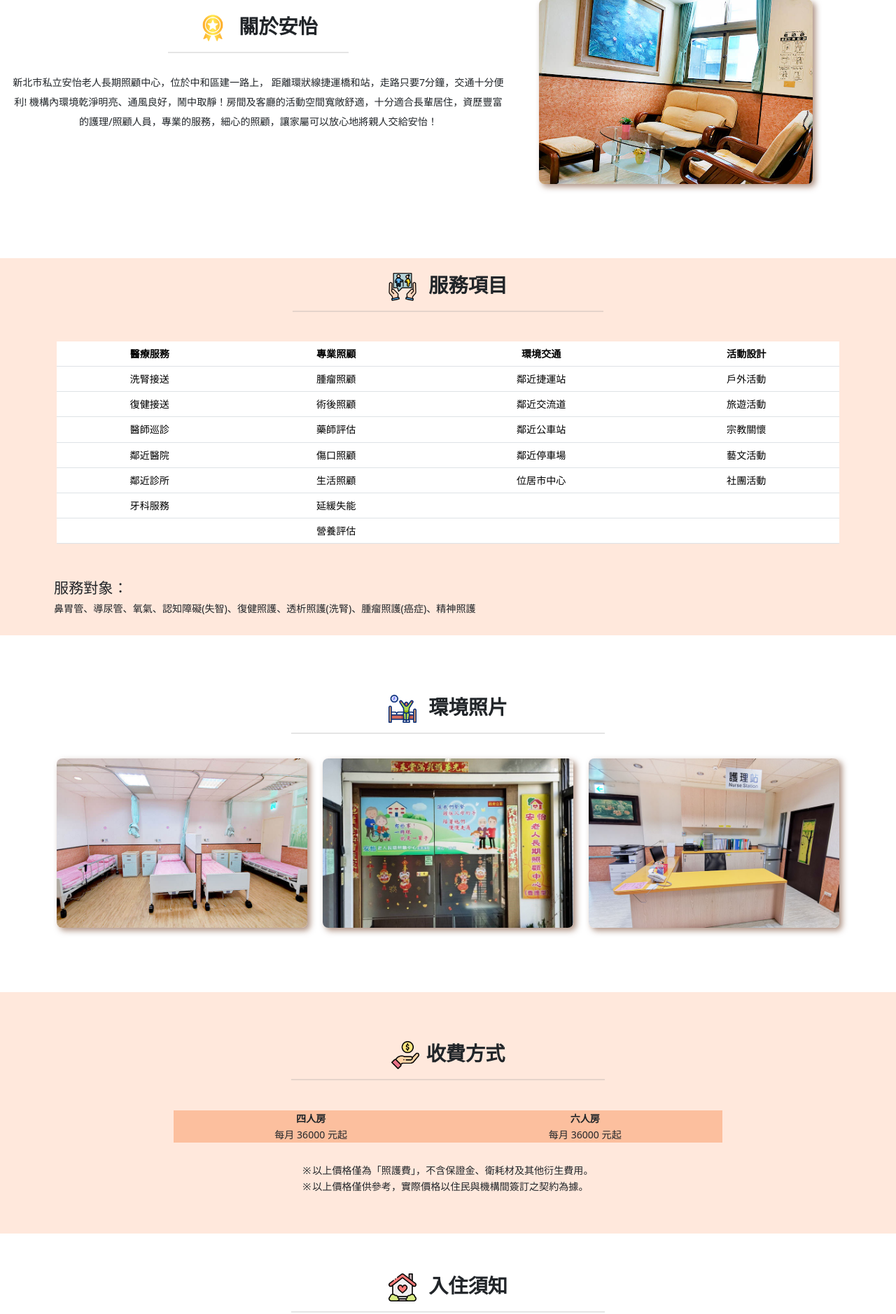
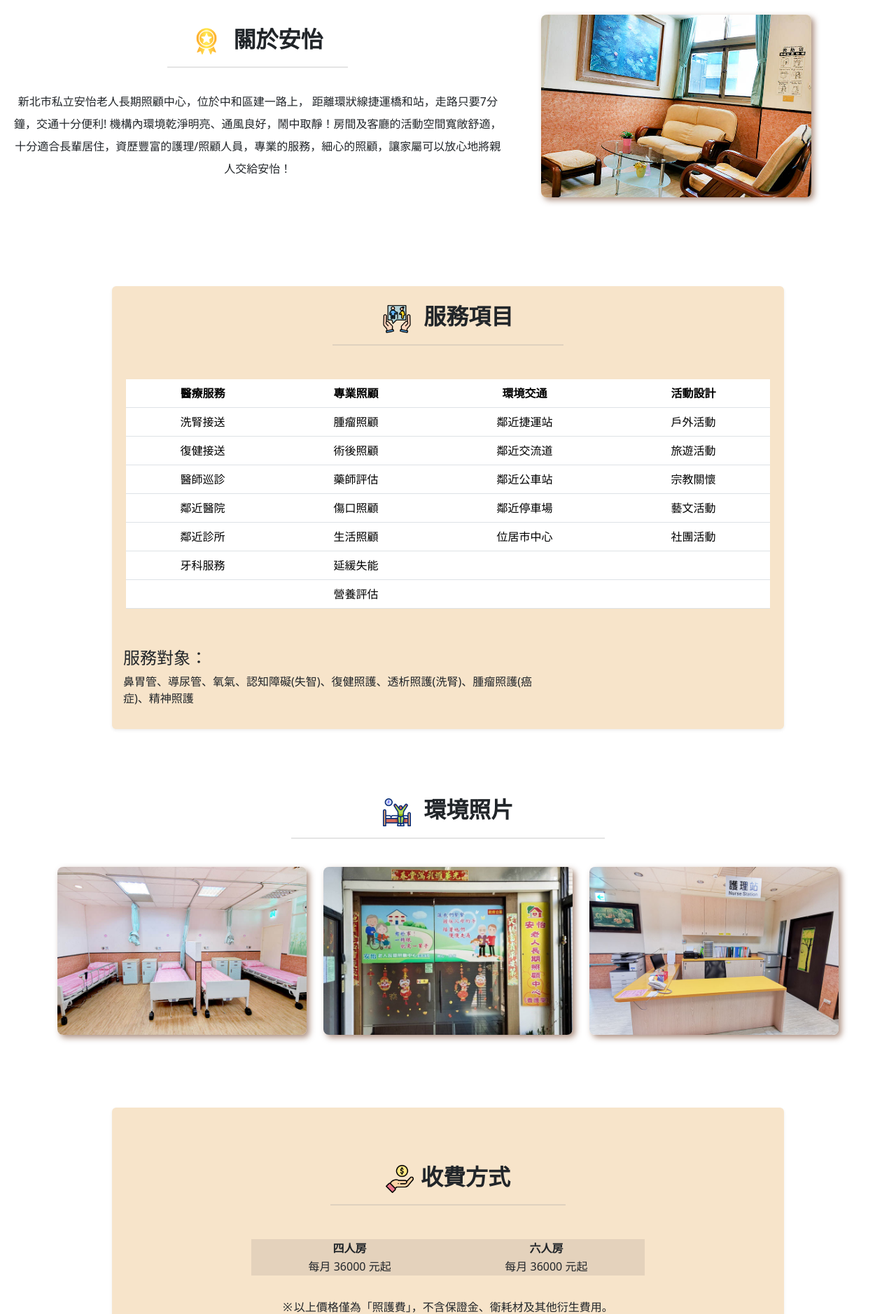
Before and after one commit to youyu129/webdesign_front_back, a PHP site: page / in a window 1280 px wide. Shown: the part 747-2625 px from the top of the page at 70% size. Run offline with PHP 8.4, Linux system fonts and the light colour scheme; data comes from the database, SQL or seed files in the repository.

Commit message:
修改前台配色和版面

```diff
--- a/api/db.php
+++ b/api/db.php
@@ -9,6 +9,7 @@ class DB{
 
     function __construct($table){
         $this->table=$table;
+        // $this->pdo=new PDO($this->dsn,'s1130206','s1130206');
         $this->pdo=new PDO($this->dsn,'root','');
     }
 
@@ -147,6 +148,7 @@ class DB{
 }
 // this要在物件內才可用
 function q($sql){
+    // $pdo=new PDO("mysql:host=localhost;charset=utf8;dbname=s1130206",'s1130206','s1130206');
     $pdo=new PDO("mysql:host=localhost;charset=utf8;dbname=s1130206",'root','');
     return $pdo->query($sql)->fetchAll();
 }
--- a/index.php
+++ b/index.php
@@ -29,21 +29,6 @@ include_once "api/db.php";
 
     html {
         scroll-behavior: smooth;
-        font-size: 1.1vw;
-    }
-
-    /* 螢幕寬度小於 768px 時 */
-    @media (max-width: 768px) {
-        html {
-            font-size: 18px;
-        }
-    }
-
-    /* 螢幕寬度小於 480px 時 */
-    @media (max-width: 480px) {
-        html {
-            font-size: 16px;
-        }
     }
 
     body {
@@ -298,14 +283,14 @@ include_once "api/db.php";
 
     /* 有背景色的區域 */
     .background {
-        background-color: #ffe8dc;
+        background-color: rgb(247, 228, 202);
     }
 
     /* 收費表 */
     .feeTable {
-        width: 70%;
+        width: 60%;
         margin: auto;
-        background-color: #fcbf9e;
+        background-color: rgb(228, 210, 188);
     }
 
     .card {
@@ -343,7 +328,7 @@ include_once "api/db.php";
         <!-- navbar-expand-sm 響應式 -->
         <!-- position-fixed 固定在頂端 -->
         <!-- w-100 寬度滿版 -->
-        <nav class="navbar navbar-expand-sm navbar-light  fixed-top w-100" style="background-color:rgb(250, 238, 222);">
+        <nav class="navbar navbar-expand-sm navbar-light  fixed-top w-100" style="background-color:rgb(247,234,215);">
             <div class="container-fluid">
                 <!-- logo -->
                 <a class="navbar-brand" href="#">
@@ -465,7 +450,7 @@ include_once "api/db.php";
         <!-- <hr class="featurette-divider"> -->
 
         <!-- 服務項目 item -->
-        <div class="vh-75 background">
+        <div class="w-75 vh-75 background mx-auto rounded shadow-sm">
             <div class="item" id="item">
                 <div class="contact mb-5 mt-3 p-2" id="item">
                     <h2 class="fw-bold mt-3 text-center">
@@ -572,7 +557,7 @@ include_once "api/db.php";
         </div>
 
         <!-- 收費方式 fee -->
-        <div class="vh-75 pt-3 pb-3 background">
+        <div class="vh-75 pt-3 pb-3 background w-75 mx-auto rounded shadow-sm">
             <div class="fee" id="fee">
                 <div class="contact pb-3 mt-3" id="fee">
                     <div class="row">
@@ -697,7 +682,7 @@ include_once "api/db.php";
             </div>
         </div>
         <!-- 長照服務 ltc -->
-        <div class="background vh-75 pt-5 pb-5 mb-5">
+        <div class="background vh-75 pt-5 pb-5 mb-5 w-75 mx-auto rounded shadow-sm">
             <div class="ltc text-center" id="ltc">
                 <h2 class="fw-bold">
                     <img src="image/heart.png" alt="" style="width: 40px;margin-right:10px">
@@ -824,7 +809,7 @@ include_once "api/db.php";
         </div>
 
         <!-- 機構位置 add -->
-        <div class="vh-75 mt-3 pt-3 mb-0 pb-0 background">
+        <div class="vh-75 mt-3 pt-3 mb-0 pb-0" style="background:rgb(233, 232, 231)">
             <div class="add" id="add">
                 <div class="text-center">
                     <h2 class="fw-bold mt-3">
@@ -889,7 +874,7 @@ include_once "api/db.php";
             </div>
         </div> -->
         <!-- FOOTER -->
-        <footer class="footer position-relative pt-0 ps-3 mx-0 pb-0 mb-0" style="background-color:rgb(249, 142, 79)">
+        <footer class="footer position-relative pt-0 ps-3 mx-0 pb-0 mb-0" style="background-color:rgb(100, 96, 92);">
             <div class="row">
                 <div class="col-sm-12 text-center mt-2">
                     <p><?=$Footer->find(1)['footer'];?>
--- a/modal/image.php
+++ b/modal/image.php
@@ -11,7 +11,7 @@
 
     <div class="cent">
         <input type="hidden" name="table" value="<?=$_GET['table'];?>">
-        <input type="submit" value="新增">
-        <input type="reset" value="重置">
+        <input type="submit" value="新增" class="btn btn-outline-warning">
+        <input type="reset" value="重置" class="btn btn-outline-secondary">
     </div>
 </form>
--- a/modal/login.php
+++ b/modal/login.php
@@ -23,8 +23,8 @@
             <tr>
 
                 <td colspan=2 class="text-center">
-                    <input value="送出" type="submit">
-                    <input type="reset" value="清除">
+                    <input value="送出" type="submit" class="btn btn-outline-info">
+                    <input type="reset" value="清除" class="btn btn-outline-secondary">
                 </td>
             </tr>
         </table>
```
